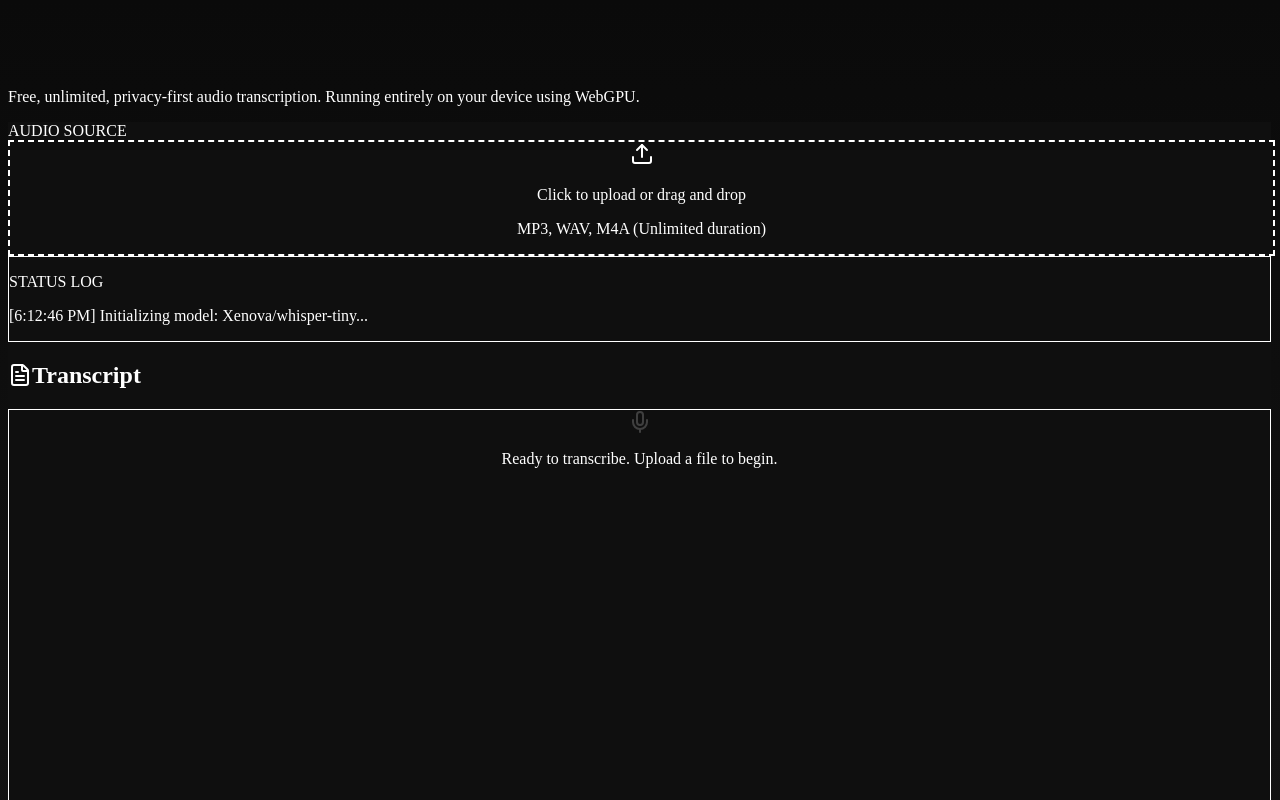
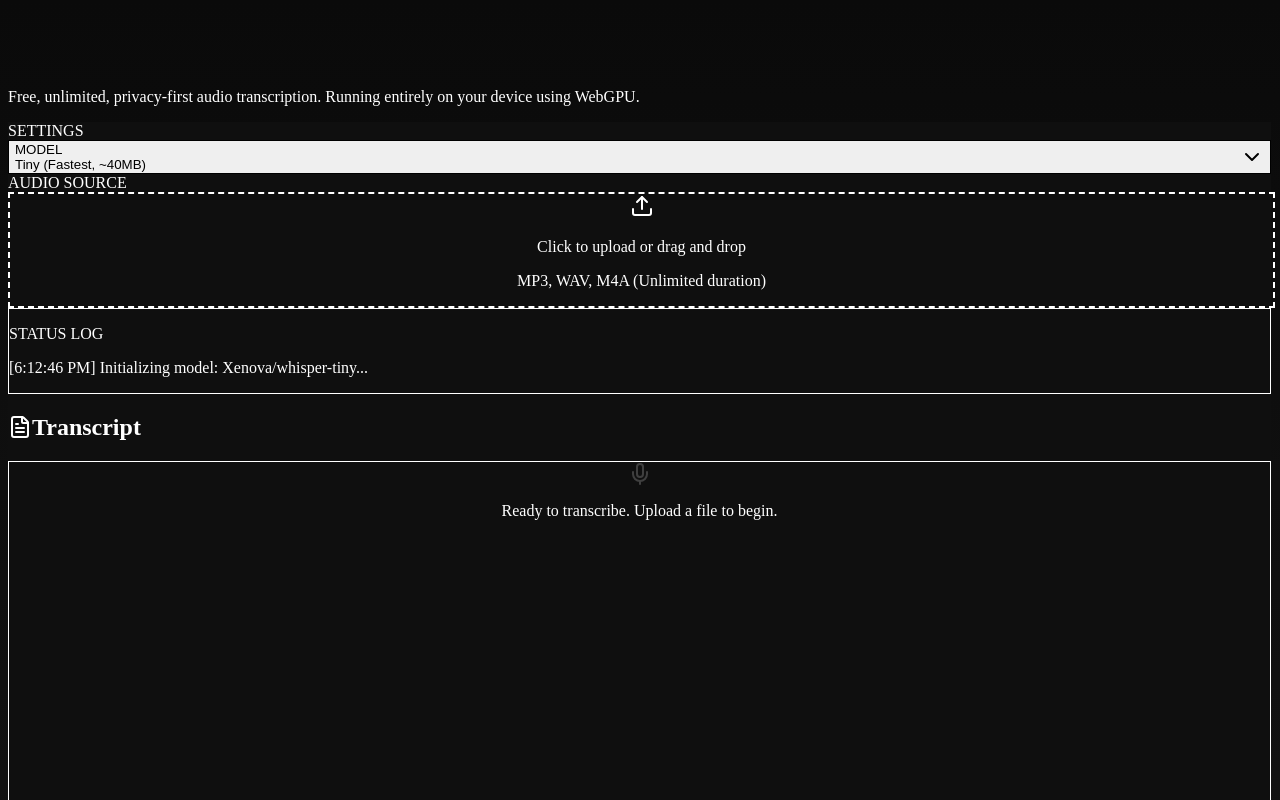
Before and after one commit to kozoukioden/VoxText, a Next.js app: page / in a window 1280 px wide. Shown: the top 800 px of the page. Built offline with nearby package versions, Linux system fonts and the light colour scheme.

Commit message:
Feat: Restore Model Selector UI

```diff
--- a/app/page.tsx
+++ b/app/page.tsx
@@ -3,6 +3,7 @@
 import { useEffect, useState } from 'react';
 import { useTranscriber } from '@/hooks/useTranscriber';
 import { AudioUploader } from '@/components/AudioUploader';
+import { ModelSelector } from '@/components/ModelSelector';
 import { Mic, Download, Sparkles, Loader2, FileText, Globe, File, FileCode, FileType } from 'lucide-react';
 import { cn } from '@/lib/utils';
 import { toast } from 'sonner';
@@ -10,7 +11,7 @@ import { Document, Packer, Paragraph, TextRun } from "docx";
 import { jsPDF } from "jspdf";
 
 export default function Home() {
-  const [model] = useState('Xenova/whisper-tiny'); // Fixed model
+  const [model, setModel] = useState('Xenova/whisper-tiny');
   const { ready, progress, isTranscribing, transcript, start, init } = useTranscriber();
   const [audioData, setAudioData] = useState<AudioBuffer | null>(null);
   const [fileName, setFileName] = useState<string | null>(null);
@@ -151,6 +152,15 @@ export default function Home() {
             {/* Left Column: Input */}
             <div className="w-full lg:w-1/3 space-y-6">
               <div className="space-y-4">
+                <label className="text-sm font-medium text-gray-400 uppercase tracking-wider">Settings</label>
+                <ModelSelector
+                  currentModel={model}
+                  onModelChange={setModel}
+                  disabled={isTranscribing}
+                />
+              </div>
+
+              <div className="space-y-4">
                 <label className="text-sm font-medium text-gray-400 uppercase tracking-wider">Audio Source</label>
                 <AudioUploader
                   onAudioLoaded={(buffer, name) => {
```
Also changed, not shown: 1 other file (tests, documents, lock files or other folders).
